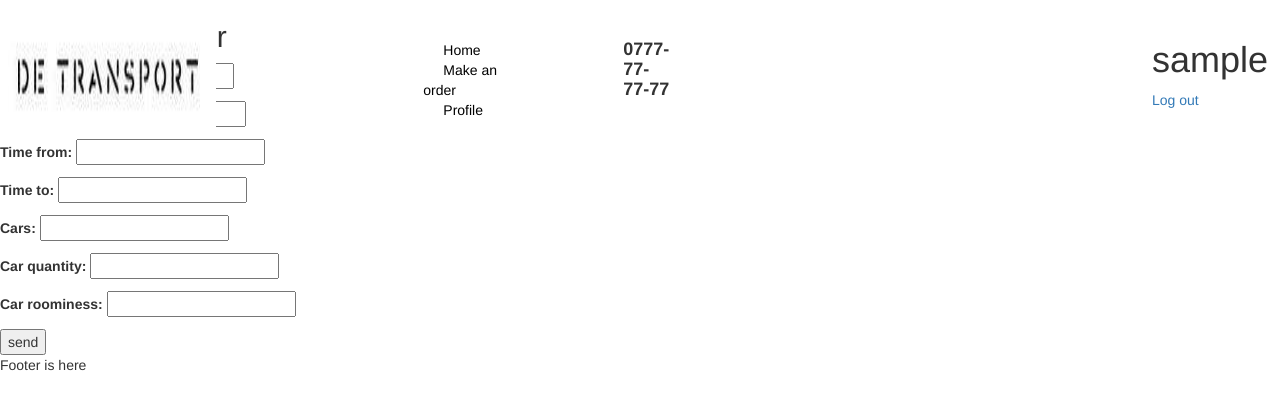
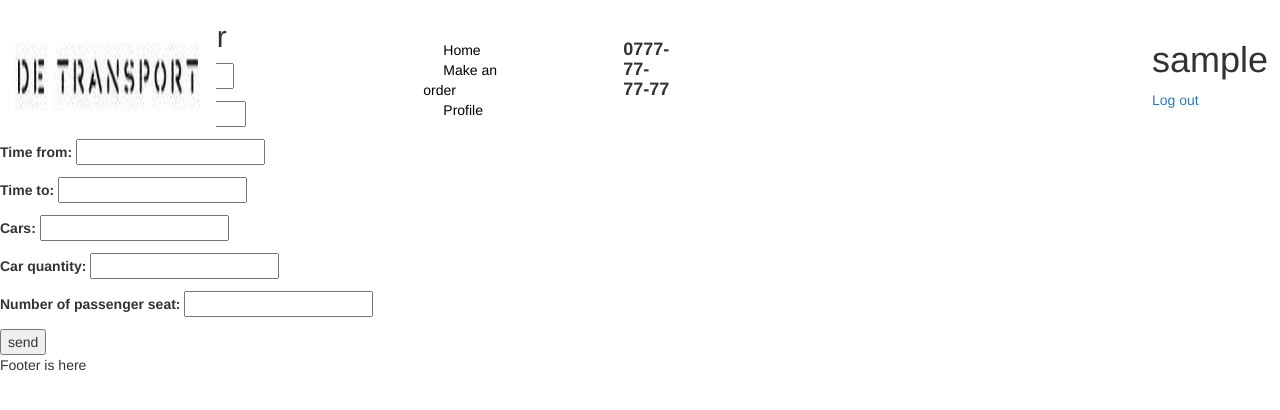
Before and after one commit to Esen9248/DE-transport, a Django app: page /orders/post-order/ in a window 1280 px wide. Shown: the top 410 px of the page. Run offline with Django 3.2, Linux system fonts and the light colour scheme; a user stored in the database is signed in; tables that the repository leaves empty hold one stand-in row (values such as "Sample post"); some libraries are stand-ins or nearby versions.

Commit message:
30.04.18

```diff
--- a/DE_project/orders/forms.py
+++ b/DE_project/orders/forms.py
@@ -12,7 +12,7 @@ class OrderForm(ModelForm):
             'time_to',
             'cars',
             'car_quantity',
-            'car_roominess',
+            'number_of_passenger_seat',
             'user'
         ]
         widgets = {
--- a/DE_project/orders/models.py
+++ b/DE_project/orders/models.py
@@ -13,7 +13,7 @@ class Orders(models.Model):
     cars = models.CharField(max_length=100, unique=True)
     slug = models.SlugField(max_length=100, unique=True)
     car_quantity = models.IntegerField()
-    car_roominess = models.IntegerField()
+    number_of_passenger_seat = models.IntegerField()
     user = models.ForeignKey(Users, on_delete=models.SET_NULL, null=True)
 
     def __str__(self):
--- a/DE_project/orders/templates/form_details.html
+++ b/DE_project/orders/templates/form_details.html
@@ -5,6 +5,8 @@
     <p> Place - {{ orders.place }}</p>
     <p>Car - {{ orders.cars }}</p>
     <p>Date - {{ orders.time_at }}</p>
+    <p>Time for order - from {{ orders.time_from }} to {{ orders.time_to }}</p>
+    <p>Number of passenger seat - {{ orders.car_roominess }}</p>
     <p>Car quantity  - {{ orders.car_quantity }}</p>
     <a href='{% url 'order' %}'><button>Назад</button></a>
 {% endblock %}
--- a/DE_project/users/templates/users/details.html
+++ b/DE_project/users/templates/users/details.html
@@ -18,7 +18,7 @@
     <p>Orders:</p>
     <ul>
     {% for order in user.orders_set.all %}
-        <li>{{ order.place }}</li>
+        <li><a href='{% url 'order-details' order.slug %}'> {{ order.place } </a>}</li>
         {% endfor %}
     </ul>
 {% endblock %}
```
Also changed, not shown: DE_project/orders/migrations/0012_auto_20180427_1411.py (added).
